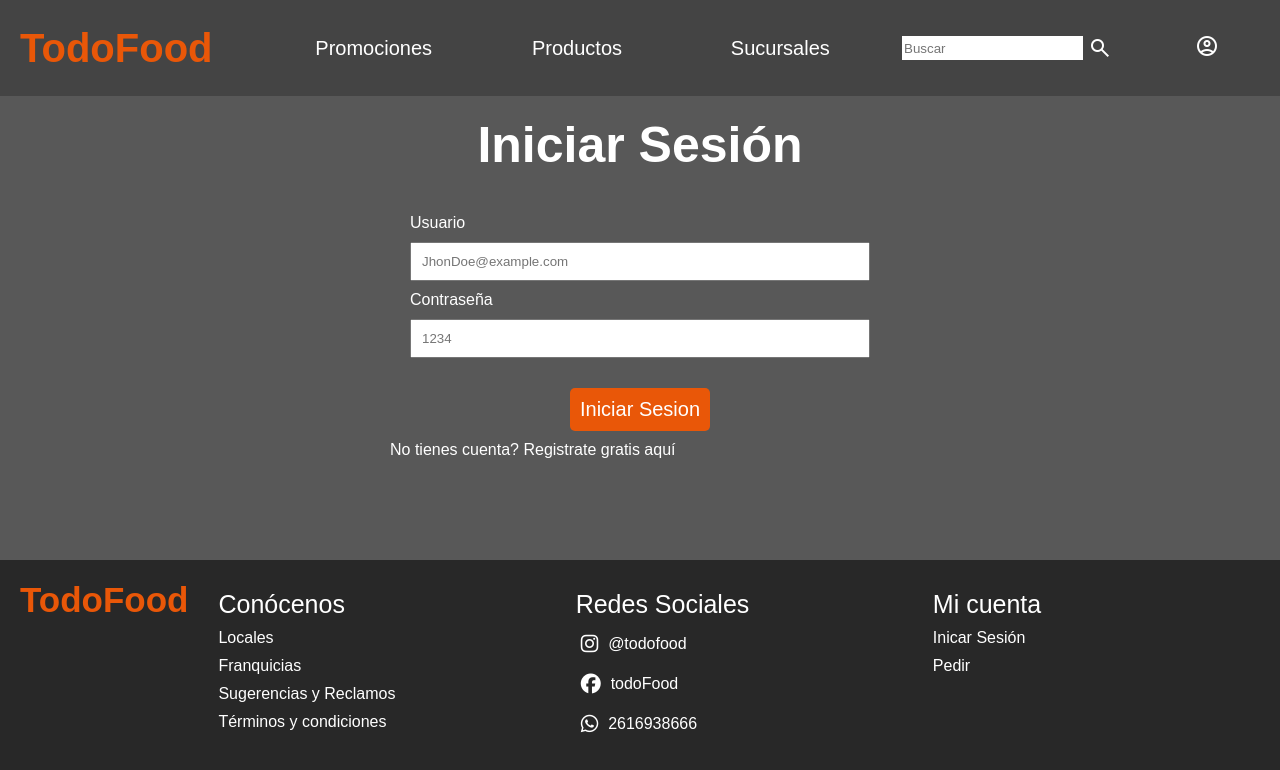
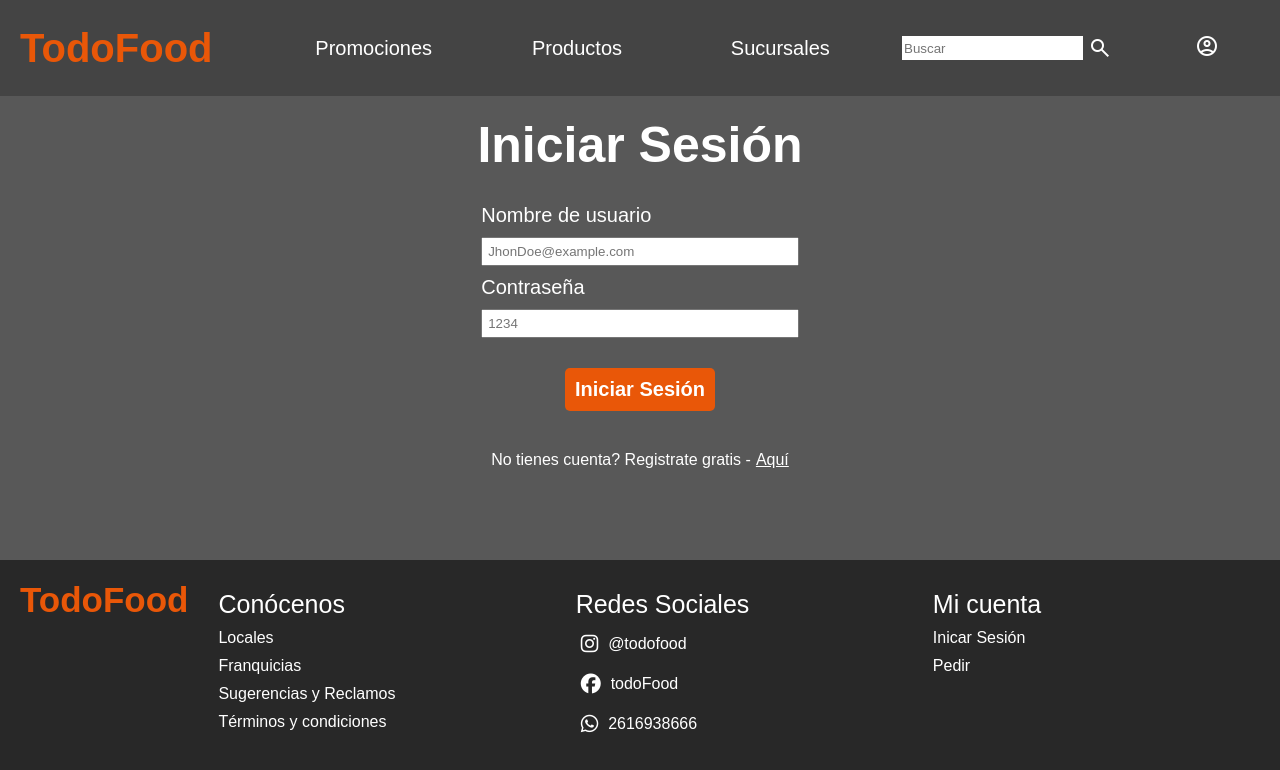
Before and after one commit to maurogarzia/FrontEndTodoFoodWithNext.js, a Next.js app in the folder frontendtodofood/: page /login in a window 1280 px wide. Shown: the top 770 px of the page. Built offline with nearby package versions, Linux system fonts and the light colour scheme.

Commit message:
fix: fix to Login

```diff
--- /dev/null
+++ b/frontendtodofood/app/(auth)/login/LoginForm/LoginForm.module.css
@@ -0,0 +1,64 @@
+.containerPrincipal{
+    background-color: #585858;
+    min-height: 58vh;
+    width: 100%;
+    color: white;
+    display: flex;
+    flex-direction: column;
+    align-items: center;
+    padding: 10px;
+}
+.title{
+    padding: 10px;
+    font-size: 50px;
+    font-weight: bolder;
+}
+.data{
+    display: flex;
+    flex-direction: column;
+    justify-content: center;
+    gap: 10px;
+    margin-top: 20px;
+    margin-bottom: 20px;
+}
+.label{
+    font-size: 20px;
+}
+.data input{
+    padding: 5px;
+    outline: none;
+}
+.button{
+    text-align: center;
+    padding: 10px;
+    margin-top: 10px;
+}
+.button button{
+    background-color: #E95708;
+    padding: 10px;
+    border: none;
+    color: white;
+    font-size: 20px;
+    font-weight: bold;
+    border-radius: 5px;
+    cursor: pointer;
+}
+.button button:hover{
+    background-color: white;
+    color: #E95708;
+    transition: 0.3s ease;
+}
+.register{
+    padding: 10px;
+    width: 100%;
+    display: flex;
+    gap: 5px;
+    margin-top: 20px;
+}
+.link{
+
+    color: white;
+}
+.link:hover{
+    color: #E95708;
+}
--- /dev/null
+++ b/frontendtodofood/app/(auth)/login/LoginForm/LoginForm.tsx
@@ -0,0 +1,29 @@
+import Link from 'next/link'
+import style from './LoginForm.module.css'
+import { Routes } from '@/routes/NavigationRoutes/routes.navigation'
+
+function LoginForm() {
+    return (
+        <div className={style.containerPrincipal}>
+            <p className={style.title}>Iniciar Sesión</p>
+
+            <form action="" className={style.form}>
+                <div className={style.data}>
+                    <label className={style.label}>Nombre de usuario</label>
+                    <input type="text" placeholder='JhonDoe@example.com'/>
+                    <label className={style.label}>Contraseña</label>
+                    <input type="text" placeholder='1234'/>
+                </div>
+                <div className={style.button}>
+                    <button>Iniciar Sesión</button>
+                </div>
+                <div className={style.register}>
+                    <p>No tienes cuenta? Registrate gratis -</p>
+                    <Link className={style.link} href={Routes.REGISTER}>Aquí</Link>
+                </div>
+            </form>
+        </div>
+    )
+}
+
+export default LoginForm
--- /dev/null
+++ b/frontendtodofood/app/(auth)/login/page.tsx
@@ -0,0 +1,10 @@
+import LoginForm from "./LoginForm/LoginForm"
+
+async function Login() {
+
+    return (
+        <LoginForm/>
+    )
+}
+
+export default Login
--- a/frontendtodofood/app/login/Login.module.css
+++ /dev/null
@@ -1,55 +0,0 @@
-.containerPrincipal{
-    background-color: #585858;
-    height: 100%;
-    width: 100%;
-    min-height: 58vh;
-    min-width: 100vw;
-    display: flex;
-    flex-direction: column;
-    align-items: center;
-    color: white;
-}
-.title{
-    width: 100%;
-    text-align: center;
-    padding: 20px;
-    font-size: 50px;
-    font-weight: bold;
-}
-.form{
-    width: 500px;
-}
-.data{
-    display: flex;
-    flex-direction: column;
-    padding: 20px;
-    gap: 10px;
-
-}
-.data p{
-    font-size: 30px;
-    padding: 10px;
-}
-.data input{
-    padding: 10px;
-    width: 100%;
-    outline: none;
-}
-.button{
-    padding: 10px;
-    text-align: center;
-}
-.button button{
-    padding: 10px;
-    background-color: #E95708;
-    color: white;
-    border: none;
-    font-size: 20px;
-    border-radius: 5px;
-}
-.button button:hover{
-    background-color: white;
-    color: #E95708;
-    cursor: pointer;
-    transition: 0.2s ease;
-}
--- a/frontendtodofood/app/login/page.tsx
+++ /dev/null
@@ -1,31 +0,0 @@
-
-import style from './Login.module.css'
-
-
-async function Login() {
-
-
-
-    return (
-        <div className={style.containerPrincipal}>
-            <p className={style.title}>Iniciar Sesión</p>
-            <form className={style.form}>
-                <div className={style.data}>
-                    <label>Usuario</label>
-                    <input type="text" placeholder='JhonDoe@example.com'/>
-                    <label htmlFor="">Contraseña</label>
-                    <input type="text" placeholder='1234'/>
-                </div>
-                <div className={style.button}>
-                    <button>Iniciar Sesion</button>
-                </div>
-                <div className={style.register}>
-                    {/* Aca se supone que tocando en aqui te manda al register, pero no se si hacerlo un componente aparte o una page aparte */}
-                    <p>No tienes cuenta? Registrate gratis aquí</p>
-                </div>
-            </form>
-        </div>
-    )
-}
-
-export default Login
--- a/frontendtodofood/routes/NavigationRoutes/routes.navigation.ts
+++ b/frontendtodofood/routes/NavigationRoutes/routes.navigation.ts
@@ -3,5 +3,7 @@ export const Routes = {
     PRODUCTS: '/products',
     PROMOTIONS: '/promotions',
     PROFILE: '/profile',
-    SUCURSALES: '/branches'
+    SUCURSALES: '/branches',
+    LOGIN: '/login',
+    REGISTER: '/register'
 }
```
Also changed, not shown: frontendtodofood/app/(auth)/register/page.tsx (renamed from frontendtodofood/app/admin/(entities)/products/page.tsx, +5 -5 lines), frontendtodofood/app/login/components/Register/Register.module.css (deleted).
